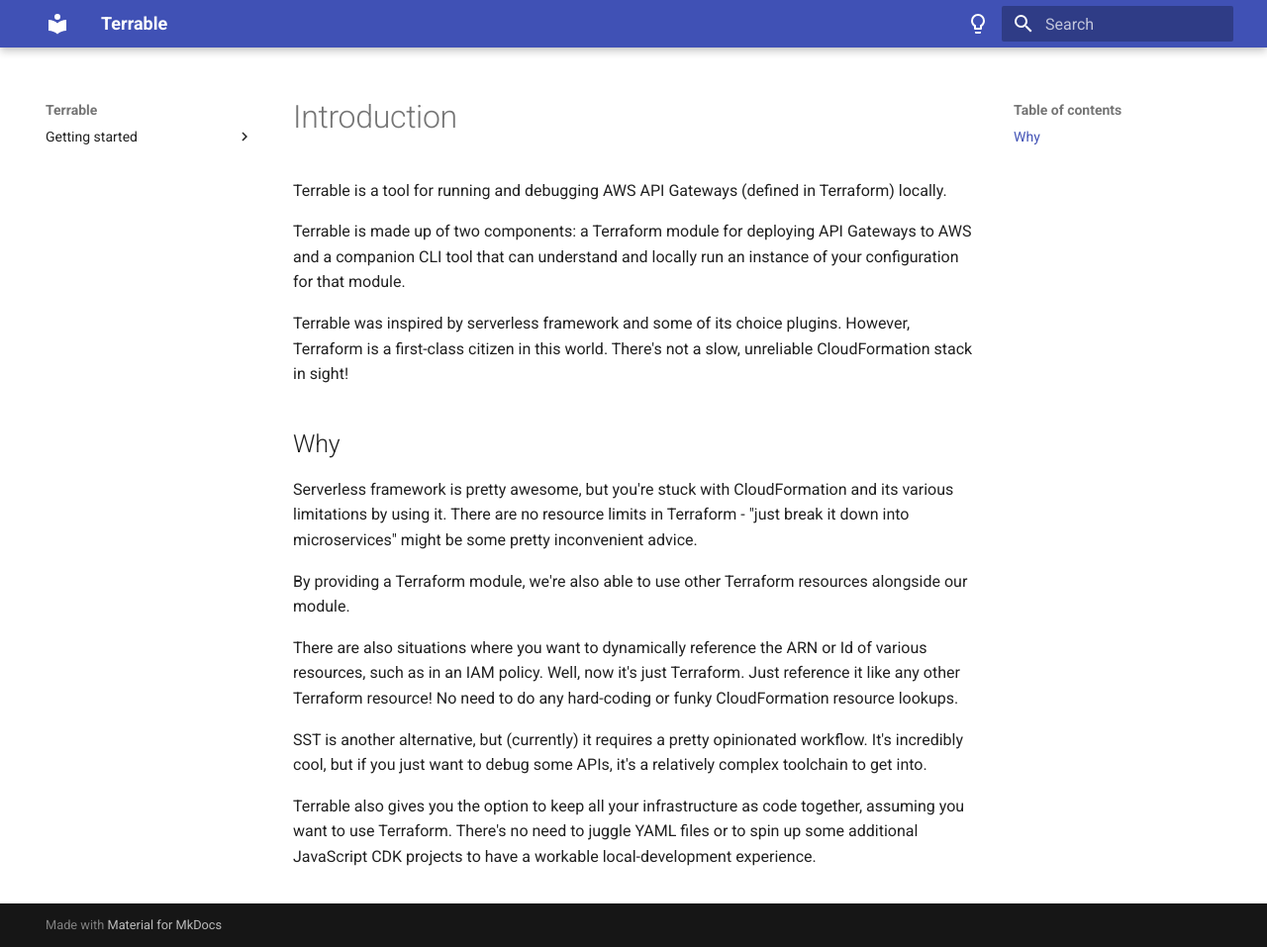
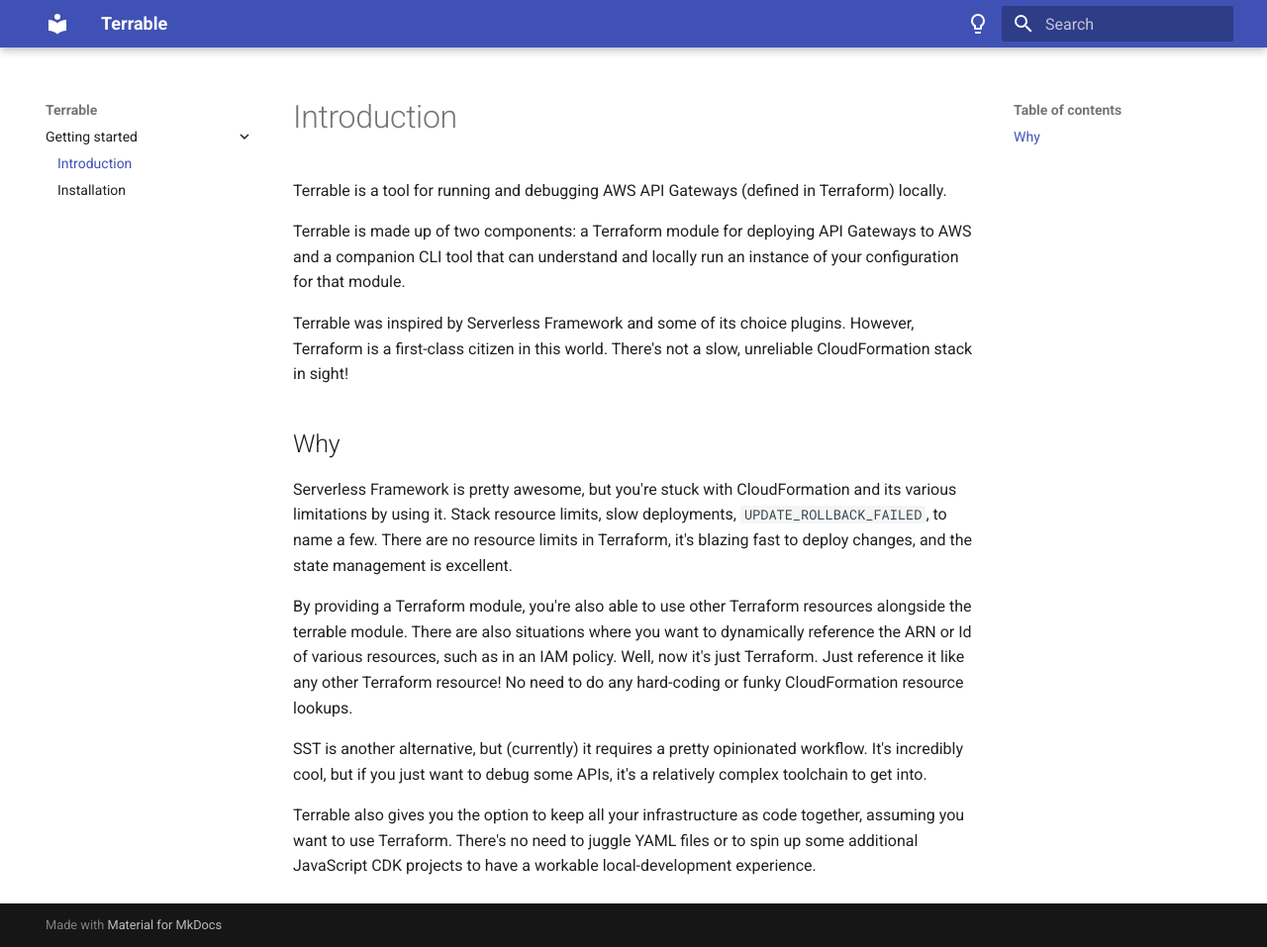
Before and after one commit to terrable-dev/documentation, an MkDocs documentation site: the page built from docs/index.md, in a window 1280 px wide and 957 px high. Shown: the whole window at 99% size. Built offline with MkDocs 1.6.1 and Material for MkDocs 9.7.7, drawn with Linux system fonts in a browser that asks for light colours.

Commit message:
Restructure

```diff
--- a/docs/getting-started/introduction.md
+++ b/docs/index.md
@@ -5,17 +5,16 @@
 Terrable is made up of two components: a Terraform module for deploying API Gateways to AWS
 and a companion CLI tool that can understand and locally run an instance of your configuration for that module.
 
-Terrable was inspired by serverless framework and some of its choice plugins. However, Terraform is a first-class
+Terrable was inspired by Serverless Framework and some of its choice plugins. However, Terraform is a first-class
 citizen in this world. There's not a slow, unreliable CloudFormation stack in sight!
 
 ## Why
 
-Serverless framework is pretty awesome, but you're stuck with CloudFormation and its various limitations
-by using it. There are no resource limits in Terraform - "just break it down into microservices" might be some pretty
-inconvenient advice.
+Serverless Framework is pretty awesome, but you're stuck with CloudFormation and its various limitations
+by using it. Stack resource limits, slow deployments, `UPDATE_ROLLBACK_FAILED`, to name a few. There are no resource limits in Terraform,
+it's blazing fast to deploy changes, and the state management is excellent.
 
-By providing a Terraform module, we're also able to use other Terraform resources alongside our module.
-
+By providing a Terraform module, you're also able to use other Terraform resources alongside the terrable module.
 There are also situations where you want to dynamically reference the ARN or Id of various resources, such as in an IAM policy.
 Well, now it's just Terraform. Just reference it like any other Terraform
 resource! No need to do any hard-coding or funky CloudFormation resource lookups.
--- a/mkdocs.yml
+++ b/mkdocs.yml
@@ -1,5 +1,6 @@
 site_name: Terrable
 site_description: Run Terraform APIs locally
+site_url: https://terrable-dev.github.io/documentation/
 
 theme:
   name: material
@@ -20,5 +21,5 @@
 
 nav:
   - Getting started:
-    - /getting-started/introduction.md
-    - /getting-started/installation.md
+    - index.md
+    - installation.md
```
Also changed, not shown: docs/installation.md (renamed from docs/getting-started/installation.md).
